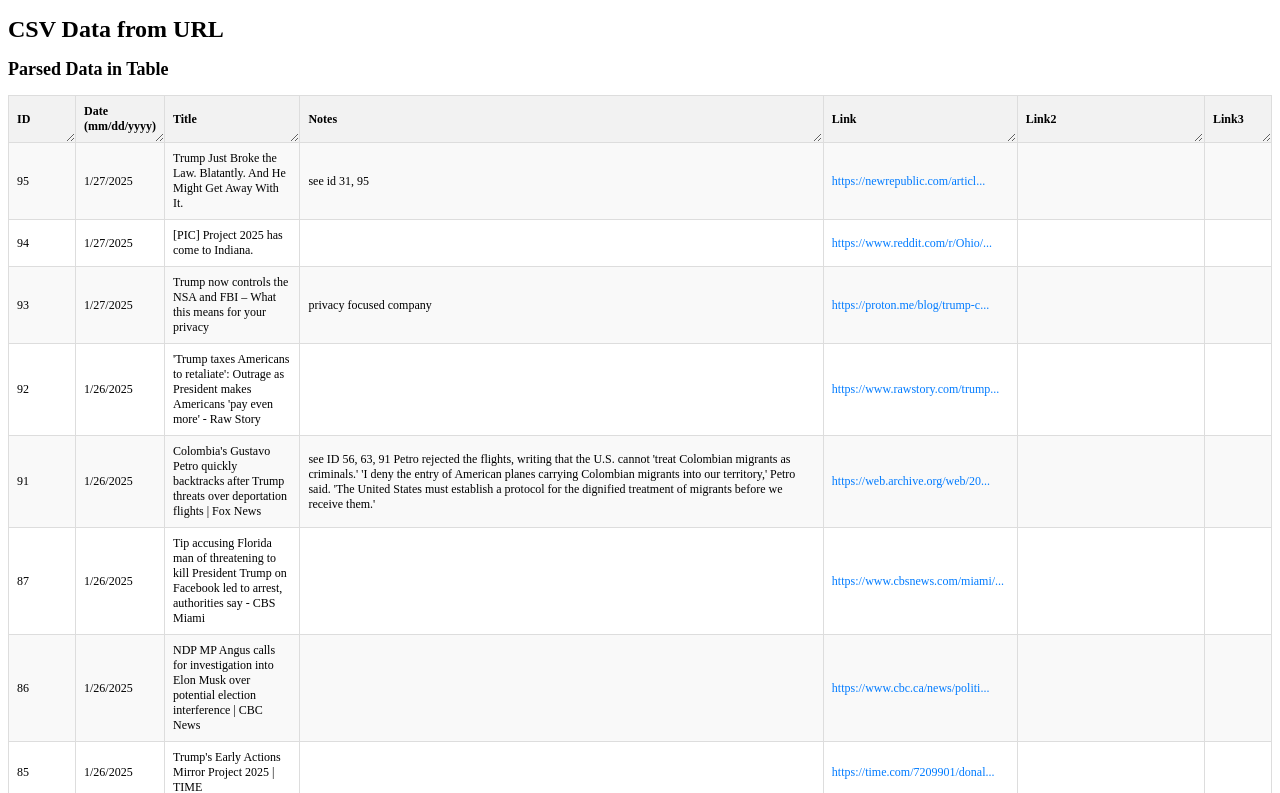
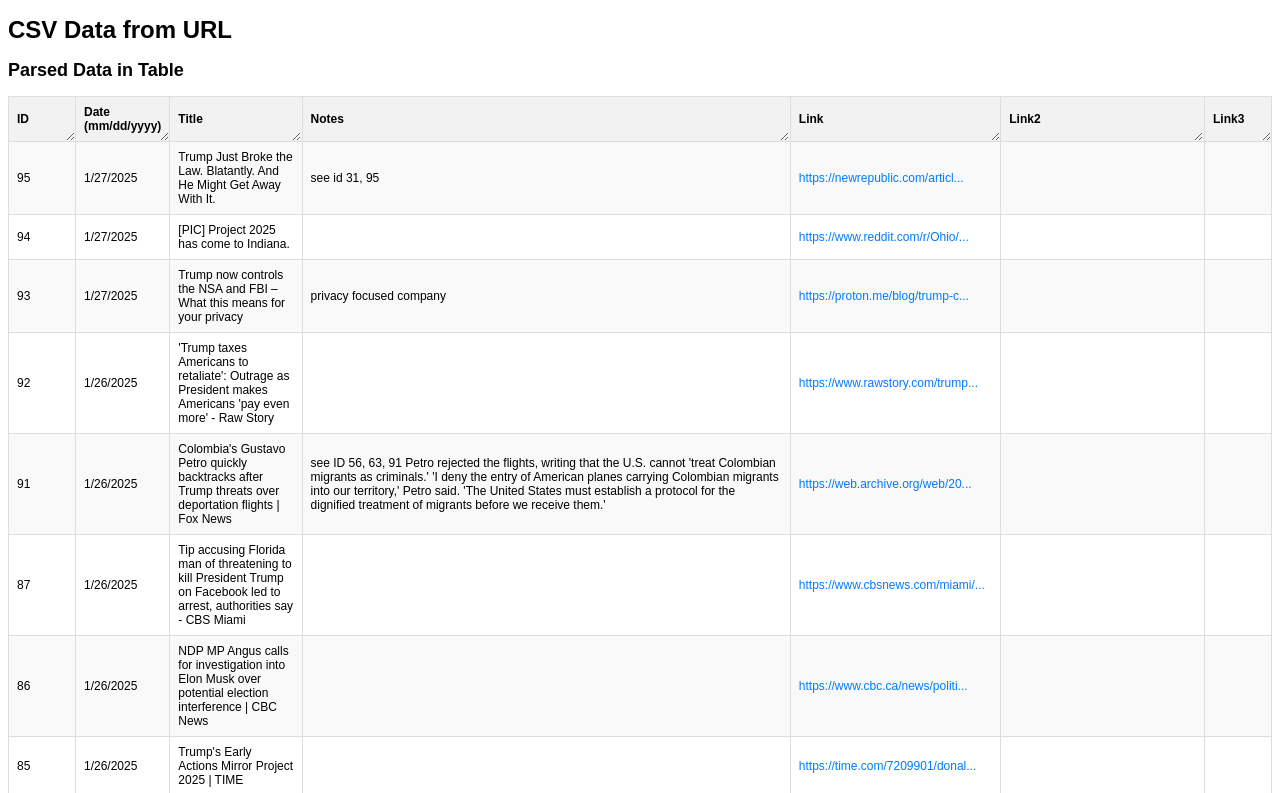
Before and after one commit to jonms83/TrumpsAmerica2025, a plain HTML site: page index.html in a window 1280 px wide. Shown: the top 793 px of the page. Drawn offline with nearby package versions, Linux system fonts and the light colour scheme.

Commit message:
font style added

```diff
--- a/index.html
+++ b/index.html
@@ -5,7 +5,7 @@
     <meta name="viewport" content="width=device-width, initial-scale=1.0">
     <title>CSV to Table</title>
     <style>
-		body {font-size:12px;}
+		body {font-size:12px; font-family:Arial, helvetica, sans-serif;}
         /* Table styling */
         .csv-table {
             min-width: 1000px;
```
